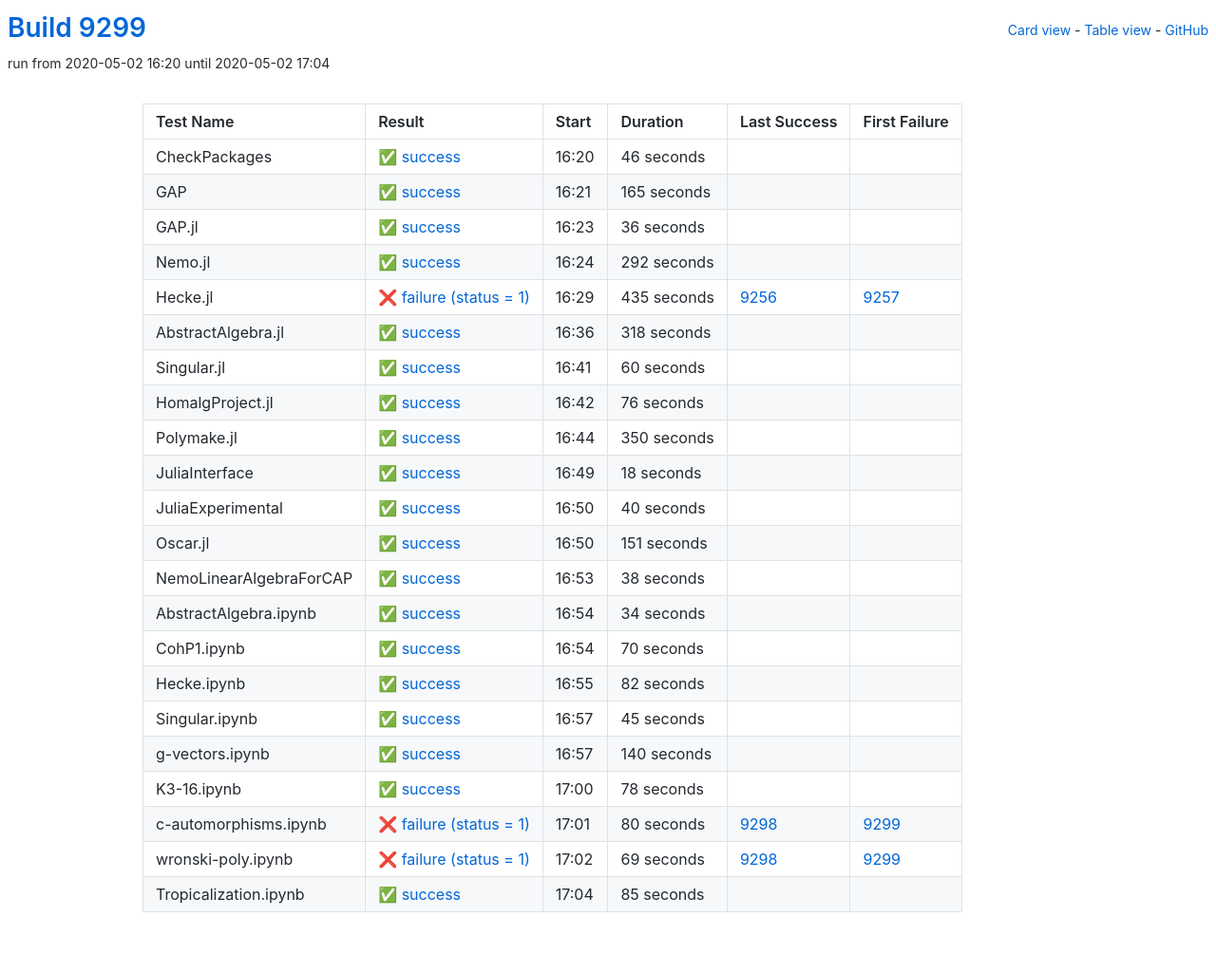
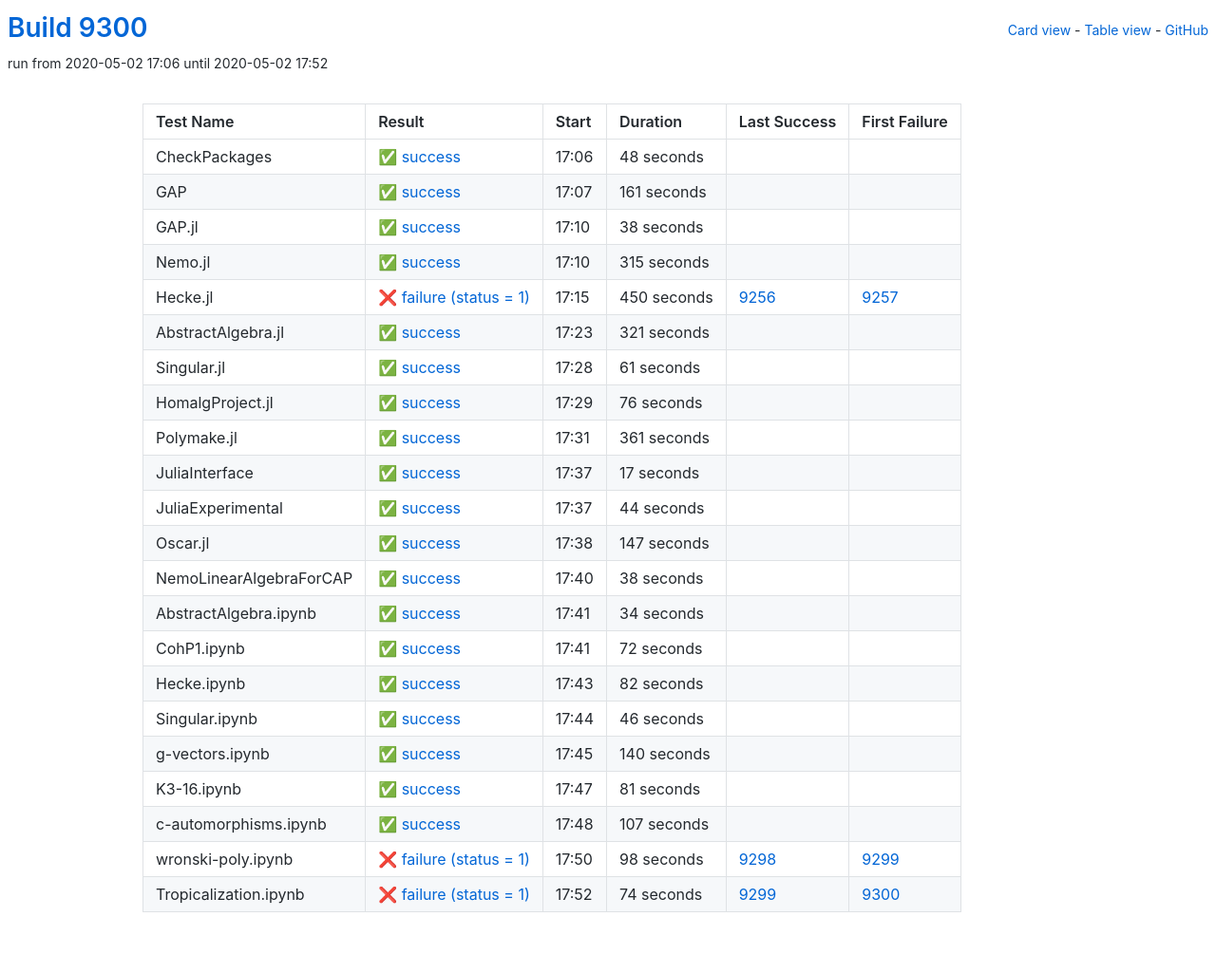
Before and after one commit to oscar-system/oscar-ci-status, a Jekyll site: the page built from table.html, in a window 1280 px wide. Shown: the whole page at 95% size. Built offline with Jekyll 4.4.1, drawn with Linux system fonts in a browser that asks for light colours.

Commit message:
Build 9300

```diff
--- a/_data/ci.yml
+++ b/_data/ci.yml
@@ -1,82 +1,82 @@
-build: 9299
-build_url: https://oscarci.mathematik.uni-kl.de/job/oscar/9299/
+build: 9300
+build_url: https://oscarci.mathematik.uni-kl.de/job/oscar/9300/
 job: oscar
 tests:
-- duration: 46
+- duration: 48
   exitcode: 0
   first_failure: false
   first_failure_url: null
   last_success: false
   last_success_url: null
-  log: https://oscarci.mathematik.uni-kl.de/job/oscar/9299/artifact/logs/build-9299/CheckPackages.log
+  log: https://oscarci.mathematik.uni-kl.de/job/oscar/9300/artifact/logs/build-9300/CheckPackages.log
   name: CheckPackages
-  start: 2020-05-02 16:20
+  start: 2020-05-02 17:06
   status: success
   success: true
-- duration: 165
+- duration: 161
   exitcode: 0
   first_failure: false
   first_failure_url: null
   last_success: false
   last_success_url: null
-  log: https://oscarci.mathematik.uni-kl.de/job/oscar/9299/artifact/logs/build-9299/GAP.log
+  log: https://oscarci.mathematik.uni-kl.de/job/oscar/9300/artifact/logs/build-9300/GAP.log
   name: GAP
-  start: 2020-05-02 16:21
+  start: 2020-05-02 17:07
   status: success
   success: true
-- duration: 36
+- duration: 38
   exitcode: 0
   first_failure: false
   first_failure_url: null
   last_success: false
   last_success_url: null
-  log: https://oscarci.mathematik.uni-kl.de/job/oscar/9299/artifact/logs/build-9299/GAP.jl.log
+  log: https://oscarci.mathematik.uni-kl.de/job/oscar/9300/artifact/logs/build-9300/GAP.jl.log
   name: GAP.jl
-  start: 2020-05-02 16:23
+  start: 2020-05-02 17:10
   status: success
   success: true
-- duration: 292
+- duration: 315
   exitcode: 0
   first_failure: false
   first_failure_url: null
   last_success: false
   last_success_url: null
-  log: https://oscarci.mathematik.uni-kl.de/job/oscar/9299/artifact/logs/build-9299/Nemo.jl.log
+  log: https://oscarci.mathematik.uni-kl.de/job/oscar/9300/artifact/logs/build-9300/Nemo.jl.log
   name: Nemo.jl
-  start: 2020-05-02 16:24
+  start: 2020-05-02 17:10
   status: success
   success: true
-- duration: 435
+- duration: 450
   exitcode: 1
   first_failure: 9257
   first_failure_url: https://oscarci.mathematik.uni-kl.de/job/oscar/9257/
   last_success: 9256
   last_success_url: https://oscarci.mathematik.uni-kl.de/job/oscar/9256/
-  log: https://oscarci.mathematik.uni-kl.de/job/oscar/9299/artifact/logs/build-9299/Hecke.jl.log
+  log: https://oscarci.mathematik.uni-kl.de/job/oscar/9300/artifact/logs/build-9300/Hecke.jl.log
   name: Hecke.jl
-  start: 2020-05-02 16:29
+  start: 2020-05-02 17:15
   status: failure
   success: false
-- duration: 318
+- duration: 321
   exitcode: 0
   first_failure: false
   first_failure_url: null
   last_success: false
   last_success_url: null
-  log: https://oscarci.mathematik.uni-kl.de/job/oscar/9299/artifact/logs/build-9299/AbstractAlgebra.jl.log
+  log: https://oscarci.mathematik.uni-kl.de/job/oscar/9300/artifact/logs/build-9300/AbstractAlgebra.jl.log
   name: AbstractAlgebra.jl
-  start: 2020-05-02 16:36
+  start: 2020-05-02 17:23
   status: success
   success: true
-- duration: 60
+- duration: 61
   exitcode: 0
   first_failure: false
   first_failure_url: null
   last_success: false
   last_success_url: null
-  log: https://oscarci.mathematik.uni-kl.de/job/oscar/9299/artifact/logs/build-9299/Singular.jl.log
+  log: https://oscarci.mathematik.uni-kl.de/job/oscar/9300/artifact/logs/build-9300/Singular.jl.log
   name: Singular.jl
-  start: 2020-05-02 16:41
+  start: 2020-05-02 17:28
   status: success
   success: true
 - duration: 76
@@ -85,53 +85,53 @@ tests:
   first_failure_url: null
   last_success: false
   last_success_url: null
-  log: https://oscarci.mathematik.uni-kl.de/job/oscar/9299/artifact/logs/build-9299/HomalgProject.jl.log
+  log: https://oscarci.mathematik.uni-kl.de/job/oscar/9300/artifact/logs/build-9300/HomalgProject.jl.log
   name: HomalgProject.jl
-  start: 2020-05-02 16:42
+  start: 2020-05-02 17:29
   status: success
   success: true
-- duration: 350
+- duration: 361
   exitcode: 0
   first_failure: false
   first_failure_url: null
   last_success: false
   last_success_url: null
-  log: https://oscarci.mathematik.uni-kl.de/job/oscar/9299/artifact/logs/build-9299/Polymake.jl.log
+  log: https://oscarci.mathematik.uni-kl.de/job/oscar/9300/artifact/logs/build-9300/Polymake.jl.log
   name: Polymake.jl
-  start: 2020-05-02 16:44
+  start: 2020-05-02 17:31
   status: success
   success: true
-- duration: 18
+- duration: 17
   exitcode: 0
   first_failure: false
   first_failure_url: null
   last_success: false
   last_success_url: null
-  log: https://oscarci.mathematik.uni-kl.de/job/oscar/9299/artifact/logs/build-9299/JuliaInterface.log
+  log: https://oscarci.mathematik.uni-kl.de/job/oscar/9300/artifact/logs/build-9300/JuliaInterface.log
   name: JuliaInterface
-  start: 2020-05-02 16:49
+  start: 2020-05-02 17:37
   status: success
   success: true
-- duration: 40
+- duration: 44
   exitcode: 0
   first_failure: false
   first_failure_url: null
   last_success: false
   last_success_url: null
-  log: https://oscarci.mathematik.uni-kl.de/job/oscar/9299/artifact/logs/build-9299/JuliaExperimental.log
+  log: https://oscarci.mathematik.uni-kl.de/job/oscar/9300/artifact/logs/build-9300/JuliaExperimental.log
   name: JuliaExperimental
-  start: 2020-05-02 16:50
+  start: 2020-05-02 17:37
   status: success
   success: true
-- duration: 151
+- duration: 147
   exitcode: 0
   first_failure: false
   first_failure_url: null
   last_success: false
   last_success_url: null
-  log: https://oscarci.mathematik.uni-kl.de/job/oscar/9299/artifact/logs/build-9299/Oscar.jl.log
+  log: https://oscarci.mathematik.uni-kl.de/job/oscar/9300/artifact/logs/build-9300/Oscar.jl.log
   name: Oscar.jl
-  start: 2020-05-02 16:50
+  start: 2020-05-02 17:38
   status: success
   success: true
 - duration: 38
@@ -140,9 +140,9 @@ tests:
   first_failure_url: null
   last_success: false
   last_success_url: null
-  log: https://oscarci.mathematik.uni-kl.de/job/oscar/9299/artifact/logs/build-9299/NemoLinearAlgebraForCAP.log
+  log: https://oscarci.mathematik.uni-kl.de/job/oscar/9300/artifact/logs/build-9300/NemoLinearAlgebraForCAP.log
   name: NemoLinearAlgebraForCAP
-  start: 2020-05-02 16:53
+  start: 2020-05-02 17:40
   status: success
   success: true
 - duration: 34
@@ -151,20 +151,20 @@ tests:
   first_failure_url: null
   last_success: false
   last_success_url: null
-  log: https://oscarci.mathematik.uni-kl.de/job/oscar/9299/artifact/logs/build-9299/AbstractAlgebra.ipynb.log
+  log: https://oscarci.mathematik.uni-kl.de/job/oscar/9300/artifact/logs/build-9300/AbstractAlgebra.ipynb.log
   name: AbstractAlgebra.ipynb
-  start: 2020-05-02 16:54
+  start: 2020-05-02 17:41
   status: success
   success: true
-- duration: 70
+- duration: 72
   exitcode: 0
   first_failure: false
   first_failure_url: null
   last_success: false
   last_success_url: null
-  log: https://oscarci.mathematik.uni-kl.de/job/oscar/9299/artifact/logs/build-9299/CohP1.ipynb.log
+  log: https://oscarci.mathematik.uni-kl.de/job/oscar/9300/artifact/logs/build-9300/CohP1.ipynb.log
   name: CohP1.ipynb
-  start: 2020-05-02 16:54
+  start: 2020-05-02 17:41
   status: success
   success: true
 - duration: 82
@@ -173,20 +173,20 @@ tests:
   first_failure_url: null
   last_success: false
   last_success_url: null
-  log: https://oscarci.mathematik.uni-kl.de/job/oscar/9299/artifact/logs/build-9299/Hecke.ipynb.log
+  log: https://oscarci.mathematik.uni-kl.de/job/oscar/9300/artifact/logs/build-9300/Hecke.ipynb.log
   name: Hecke.ipynb
-  start: 2020-05-02 16:55
+  start: 2020-05-02 17:43
   status: success
   success: true
-- duration: 45
+- duration: 46
   exitcode: 0
   first_failure: false
   first_failure_url: null
   last_success: false
   last_success_url: null
-  log: https://oscarci.mathematik.uni-kl.de/job/oscar/9299/artifact/logs/build-9299/Singular.ipynb.log
+  log: https://oscarci.mathematik.uni-kl.de/job/oscar/9300/artifact/logs/build-9300/Singular.ipynb.log
   name: Singular.ipynb
-  start: 2020-05-02 16:57
+  start: 2020-05-02 17:44
   status: success
   success: true
 - duration: 140
@@ -195,52 +195,52 @@ tests:
   first_failure_url: null
   last_success: false
   last_success_url: null
-  log: https://oscarci.mathematik.uni-kl.de/job/oscar/9299/artifact/logs/build-9299/g-vectors.ipynb.log
+  log: https://oscarci.mathematik.uni-kl.de/job/oscar/9300/artifact/logs/build-9300/g-vectors.ipynb.log
   name: g-vectors.ipynb
-  start: 2020-05-02 16:57
+  start: 2020-05-02 17:45
   status: success
   success: true
-- duration: 78
+- duration: 81
   exitcode: 0
   first_failure: false
   first_failure_url: null
   last_success: false
   last_success_url: null
-  log: https://oscarci.mathematik.uni-kl.de/job/oscar/9299/artifact/logs/build-9299/K3-16.ipynb.log
+  log: https://oscarci.mathematik.uni-kl.de/job/oscar/9300/artifact/logs/build-9300/K3-16.ipynb.log
   name: K3-16.ipynb
-  start: 2020-05-02 17:00
+  start: 2020-05-02 17:47
   status: success
   success: true
-- duration: 80
+- duration: 107
+  exitcode: 0
+  first_failure: false
+  first_failure_url: null
+  last_success: false
+  last_success_url: null
+  log: https://oscarci.mathematik.uni-kl.de/job/oscar/9300/artifact/logs/build-9300/c-automorphisms.ipynb.log
+  name: c-automorphisms.ipynb
+  start: 2020-05-02 17:48
+  status: success
+  success: true
+- duration: 98
   exitcode: 1
   first_failure: 9299
   first_failure_url: https://oscarci.mathematik.uni-kl.de/job/oscar/9299/
   last_success: 9298
   last_success_url: https://oscarci.mathematik.uni-kl.de/job/oscar/9298/
-  log: https://oscarci.mathematik.uni-kl.de/job/oscar/9299/artifact/logs/build-9299/c-automorphisms.ipynb.log
-  name: c-automorphisms.ipynb
-  start: 2020-05-02 17:01
+  log: https://oscarci.mathematik.uni-kl.de/job/oscar/9300/artifact/logs/build-9300/wronski-poly.ipynb.log
+  name: wronski-poly.ipynb
+  start: 2020-05-02 17:50
   status: failure
   success: false
-- duration: 69
+- duration: 74
   exitcode: 1
-  first_failure: 9299
-  first_failure_url: https://oscarci.mathematik.uni-kl.de/job/oscar/9299/
-  last_success: 9298
-  last_success_url: https://oscarci.mathematik.uni-kl.de/job/oscar/9298/
-  log: https://oscarci.mathematik.uni-kl.de/job/oscar/9299/artifact/logs/build-9299/wronski-poly.ipynb.log
-  name: wronski-poly.ipynb
-  start: 2020-05-02 17:02
+  first_failure: 9300
+  first_failure_url: https://oscarci.mathematik.uni-kl.de/job/oscar/9300/
+  last_success: 9299
+  last_success_url: https://oscarci.mathematik.uni-kl.de/job/oscar/9299/
+  log: https://oscarci.mathematik.uni-kl.de/job/oscar/9300/artifact/logs/build-9300/Tropicalization.ipynb.log
+  name: Tropicalization.ipynb
+  start: 2020-05-02 17:52
   status: failure
   success: false
-- duration: 85
-  exitcode: 0
-  first_failure: false
-  first_failure_url: null
-  last_success: false
-  last_success_url: null
-  log: https://oscarci.mathematik.uni-kl.de/job/oscar/9299/artifact/logs/build-9299/Tropicalization.ipynb.log
-  name: Tropicalization.ipynb
-  start: 2020-05-02 17:04
-  status: success
-  success: true
```
Also changed, not shown: README.md.
